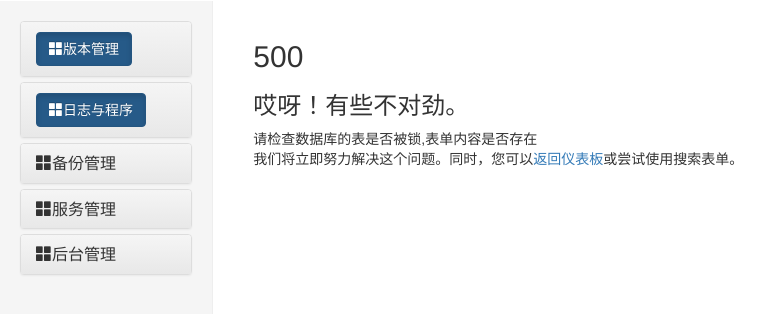
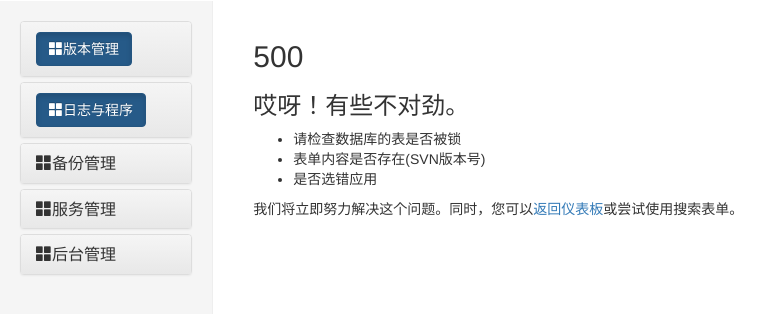
Before and after one commit to ScottCho/platform, a Python web app: template app/templates/errors/500.html in a window 1280 px wide. Shown: the part 50-364 px from the top of the page, without its empty margins (0-777 px from the left). Run offline with Jinja, Linux system fonts and the light colour scheme; the template is opened without the code that fills it, so the values that code supplies are empty; some libraries are stand-ins or nearby versions.

Commit message:
500错误增加提示

```diff
--- a/app/templates/errors/500.html
+++ b/app/templates/errors/500.html
@@ -8,11 +8,12 @@
 
         <div class="error-content">
           <h3><i class="fa fa-warning text-red"></i> 哎呀！有些不对劲。</h3>
-
-          <p>
-            请检查数据库的表是否被锁,表单内容是否存在<br>
-            我们将立即努力解决这个问题。同时，您可以<a href="{{ url_for('index') }}">返回仪表板</a>或尝试使用搜索表单。
-          </p>
+          <ul>
+            <li>请检查数据库的表是否被锁</li>
+            <li>表单内容是否存在(SVN版本号)</li>
+            <li>是否选错应用</li>
+          </ul>
+          我们将立即努力解决这个问题。同时，您可以<a href="{{ url_for('index') }}">返回仪表板</a>或尝试使用搜索表单。
         </div>
       </div>
 {% endblock %}
```
